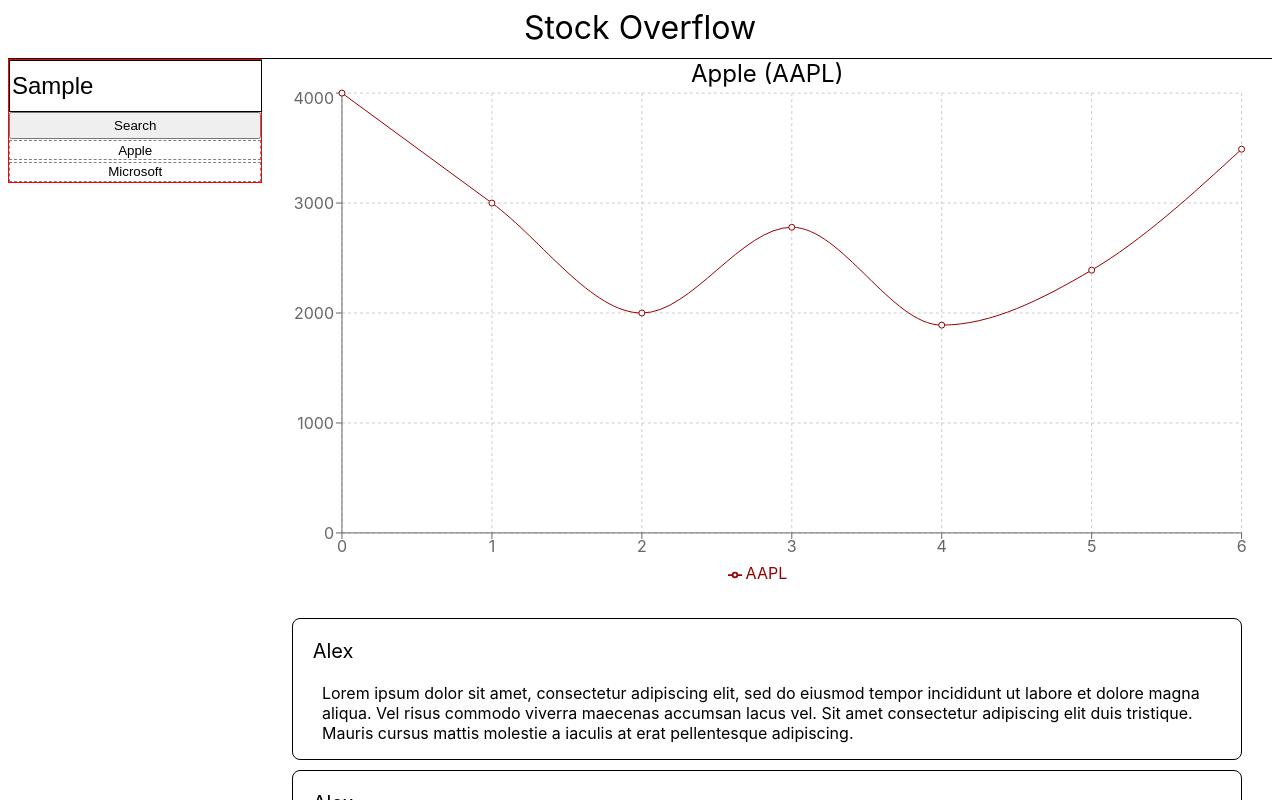
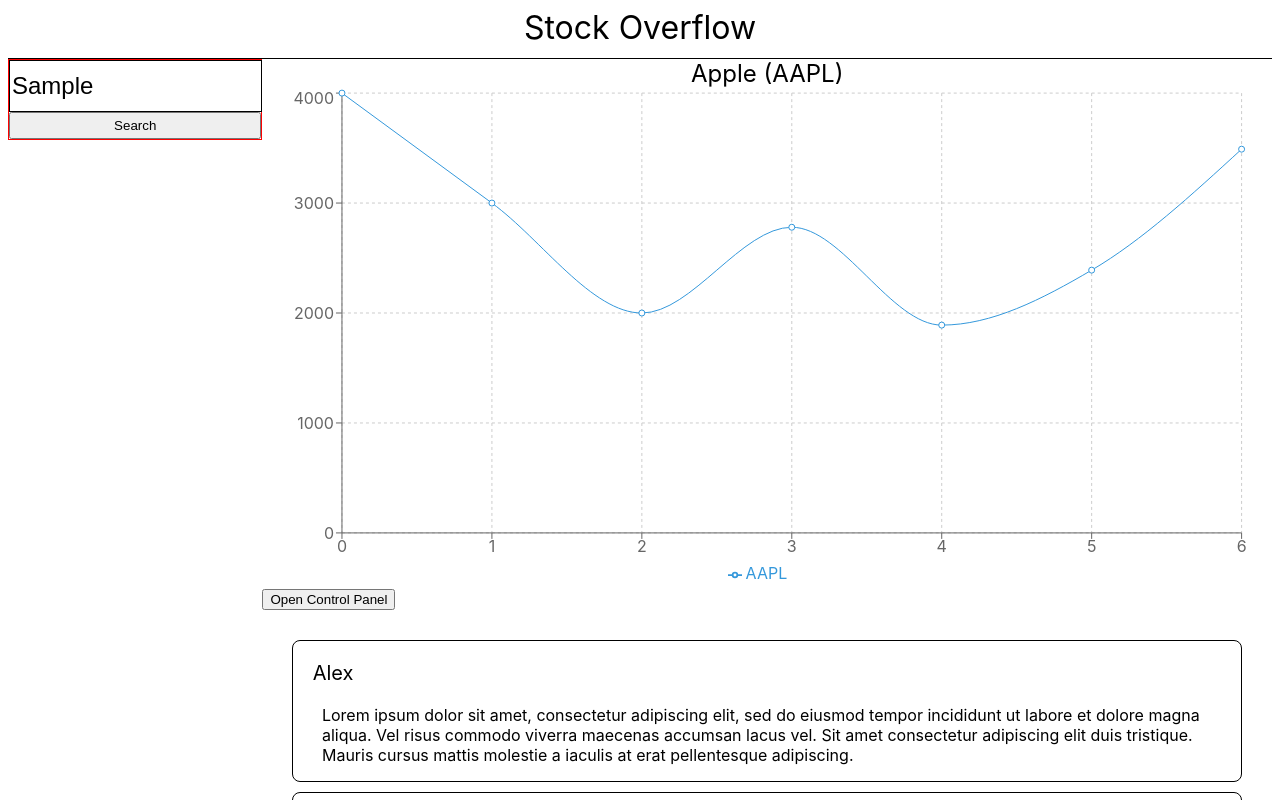
Before and after one commit to Andes0113/CIS4301, a React (Vite) app in the folder stock-overflow/: page / in a window 1280 px wide. Both pictures are taken after typing "Sample" into the empty fields and a click on the button "Search". Shown: the top 800 px of the page. Built offline with nearby package versions, Linux system fonts and the light colour scheme.

Commit message:
Settings, Multiple Lines

```diff
--- a/stock-overflow/src/App.jsx
+++ b/stock-overflow/src/App.jsx
@@ -1,23 +1,30 @@
 import { useState } from 'react';
-import Chart from './Chart/Chart';
 import Sidebar from './Sidebar/Sidebar';
 import Discussion from './Discussion/Discussion';
+import DataDisplay from './DataDisplay/DataDisplay';
+import ControlPanel from './ControlPanel/ControlPanel';
+import { SettingsContextProvider } from './SettingsContext';
 
 function App() {
-  const [company, setCompany] = useState({
-    name: 'Apple',
-    ticker: 'AAPL',
-  });
+  const [selected, setSelected] = useState([
+    {
+      name: 'Apple',
+      ticker: 'AAPL',
+    },
+  ]);
 
   return (
     <div className="App">
       <div id="header">Stock Overflow</div>
       <div className="page-container">
-        <Sidebar setCompany={setCompany} />
-        <div className="maincontent-container">
-          <Chart company={company} />
-          <Discussion company={company} />
-        </div>
+        <SettingsContextProvider>
+          <Sidebar setSelected={setSelected} />
+          <div className="maincontent-container">
+            <DataDisplay selected={selected} />
+            <ControlPanel />
+            <Discussion selected={selected} />
+          </div>
+        </SettingsContextProvider>
       </div>
     </div>
   );
--- a/stock-overflow/src/Chart/Chart.jsx
+++ /dev/null
@@ -1,104 +0,0 @@
-import { useEffect, useState } from 'react';
-import {
-  LineChart,
-  Line,
-  XAxis,
-  YAxis,
-  CartesianGrid,
-  Tooltip,
-  Legend,
-  ResponsiveContainer,
-} from 'recharts';
-import './Chart.css';
-
-const pHolder = [
-  {
-    day: 0,
-    AAPL: 4000,
-    MSFT: 2400,
-    amt: 2400,
-  },
-  {
-    day: 1,
-    AAPL: 3000,
-    MSFT: 1398,
-    amt: 2210,
-  },
-  {
-    day: 2,
-    AAPL: 2000,
-    MSFT: 9800,
-    amt: 2290,
-  },
-  {
-    day: 3,
-    AAPL: 2780,
-    MSFT: 3908,
-    amt: 2000,
-  },
-  {
-    day: 4,
-    AAPL: 1890,
-    MSFT: 4800,
-    amt: 2181,
-  },
-  {
-    day: 5,
-    AAPL: 2390,
-    MSFT: 3800,
-    amt: 2500,
-  },
-  {
-    day: 6,
-    AAPL: 3490,
-    MSFT: 4300,
-    amt: 2100,
-  },
-];
-
-function Chart({ company }) {
-  const [data, setData] = useState(pHolder);
-
-  useEffect(() => {
-    setData(
-      pHolder.map((instance) => ({
-        day: instance.day,
-        [company.ticker]: instance[company.ticker],
-      }))
-    );
-  }, [company]);
-
-  return (
-    <>
-      <div id="chart-company-header">{`${company.name} (${company.ticker})`}</div>
-      <ResponsiveContainer width="100%" height="100%">
-        <LineChart
-          width={500}
-          height={300}
-          data={data}
-          margin={{
-            top: 5,
-            right: 30,
-            left: 20,
-            bottom: 5,
-          }}
-        >
-          <CartesianGrid strokeDasharray="3 3" />
-          <XAxis dataKey="day" />
-          <YAxis />
-          <Tooltip />
-          <Legend />
-          <Line
-            type="monotone"
-            dataKey={company.ticker}
-            stroke="#960000"
-            activeDot={{ r: 6 }}
-          />
-          {/* <Line type="monotone" dataKey="price" stroke="#82ca9d" /> */}
-        </LineChart>
-      </ResponsiveContainer>
-    </>
-  );
-}
-
-export default Chart;
--- /dev/null
+++ b/stock-overflow/src/ControlPanel/ControlPanel.css
@@ -0,0 +1,13 @@
+#control-panel {
+  display: grid;
+  grid-template-columns: 1fr 1fr 1fr 1fr 1fr;
+}
+
+.control-option {
+  padding: 5%;
+  border: 1px solid gray;
+}
+
+label {
+  margin-right: 5%;
+}
--- /dev/null
+++ b/stock-overflow/src/ControlPanel/ControlPanel.jsx
@@ -0,0 +1,73 @@
+import './ControlPanel.css';
+import { useSettingsContext } from '../SettingsContext';
+import { useState } from 'react';
+
+function ControlPanel() {
+  const settings = useSettingsContext();
+  const {
+    multiSelect,
+    setMultiSelect,
+    indvar,
+    setIndVar,
+    dataType,
+    setDataType,
+  } = settings;
+  const [open, setOpen] = useState(false);
+  return (
+    <>
+      <button onClick={() => setOpen(!open)}>
+        {open ? 'Close' : 'Open'} Control Panel
+      </button>
+      {open && (
+        <div id="control-panel">
+          <div className="control-option">
+            <label htmlFor="multiselect">MultiSelect</label>
+            <input
+              id="multiselect"
+              type="checkbox"
+              value={multiSelect}
+              onChange={() => setMultiSelect(!multiSelect)}
+            />
+            {multiSelect && (
+              <div id="multiselect-options">
+                <div className="control-option">
+                  <select id="multiselect-display">
+                    <option value="standard">Show Both</option>
+                    <option value="difference">Show Diff</option>
+                  </select>
+                </div>
+              </div>
+            )}
+          </div>
+          <div className="control-option">
+            <label>Y-Axis</label>
+            <select
+              name="Set Independent Variable"
+              id="indep-var"
+              value={indvar}
+              onChange={(e) => setIndVar(e.target.value)}
+            >
+              <option value="price">Price</option>
+              <option value="volume">Volume</option>
+            </select>
+          </div>
+          <div className="control-option">
+            <label>Data Type</label>
+            <select
+              name="Set Data Type"
+              id="data-type"
+              value={dataType}
+              onChange={(e) => setDataType(e.target.value)}
+            >
+              <option value="plain">Plain</option>
+              <option value="difference">Diff</option>
+              <option value="percent_difference">% Diff</option>
+            </select>
+          </div>
+        </div>
+      )}
+    </>
+  );
+}
+
+export default ControlPanel;
--- /dev/null
+++ b/stock-overflow/src/DataDisplay/Chart/Chart.jsx
@@ -0,0 +1,51 @@
+import {
+  LineChart,
+  Line,
+  XAxis,
+  YAxis,
+  CartesianGrid,
+  Tooltip,
+  Legend,
+  ResponsiveContainer,
+} from 'recharts';
+import './Chart.css';
+
+const colors = ['#3498DB', '#B03A2E', '#28B463', '#28B463', '#F1C40F'];
+
+function Chart({ data, selected }) {
+  return (
+    <ResponsiveContainer width="100%" height="100%">
+      <LineChart
+        width={500}
+        height={300}
+        data={data}
+        margin={{
+          top: 5,
+          right: 30,
+          left: 20,
+          bottom: 5,
+        }}
+      >
+        <CartesianGrid strokeDasharray="3 3" />
+        <XAxis dataKey="day" />
+        <YAxis />
+        <Tooltip />
+        <Legend />
+        {selected.map((c, idx) => {
+          return (
+            <Line
+              key={idx}
+              type="monotone"
+              dataKey={c.ticker}
+              stroke={colors[idx]}
+              activeDot={{ r: 6 }}
+            />
+          );
+        })}
+        {/* <Line type="monotone" dataKey="price" stroke="#82ca9d" /> */}
+      </LineChart>
+    </ResponsiveContainer>
+  );
+}
+
+export default Chart;
--- /dev/null
+++ b/stock-overflow/src/DataDisplay/DataDisplay.jsx
@@ -0,0 +1,67 @@
+import { useState, useEffect } from 'react';
+import Chart from './Chart/Chart';
+
+const pHolder = [
+  {
+    day: 0,
+    AAPL: 4000,
+    MSFT: 2400,
+    amt: 2400,
+  },
+  {
+    day: 1,
+    AAPL: 3000,
+    MSFT: 1398,
+    amt: 2210,
+  },
+  {
+    day: 2,
+    AAPL: 2000,
+    MSFT: 9800,
+    amt: 2290,
+  },
+  {
+    day: 3,
+    AAPL: 2780,
+    MSFT: 3908,
+    amt: 2000,
+  },
+  {
+    day: 4,
+    AAPL: 1890,
+    MSFT: 4800,
+    amt: 2181,
+  },
+  {
+    day: 5,
+    AAPL: 2390,
+    MSFT: 3800,
+    amt: 2500,
+  },
+  {
+    day: 6,
+    AAPL: 3490,
+    MSFT: 4300,
+    amt: 2100,
+  },
+];
+
+function DataDisplay({ selected }) {
+  const [data, setData] = useState(pHolder);
+  useEffect(() => {
+    setData(pHolder);
+  }, [selected]);
+
+  const headerString = selected
+    .map((c) => `${c.name} (${c.ticker})`)
+    .join(', ');
+
+  return (
+    <>
+      <div id="chart-company-header">{headerString}</div>
+      <Chart data={data} selected={selected} />
+    </>
+  );
+}
+
+export default DataDisplay;
--- /dev/null
+++ b/stock-overflow/src/SettingsContext.jsx
@@ -0,0 +1,32 @@
+import { useState, createContext, useContext } from 'react';
+
+// Create Context object.
+const SettingsContext = createContext();
+
+// Export Provider
+export function SettingsContextProvider(props) {
+  const { children } = props;
+  const [multiSelect, setMultiSelect] = useState(false);
+  const [indvar, setIndVar] = useState('price');
+  const [dataType, setDataType] = useState('plain');
+
+  return (
+    <SettingsContext.Provider
+      value={{
+        multiSelect,
+        setMultiSelect,
+        indvar,
+        setIndVar,
+        dataType,
+        setDataType,
+      }}
+    >
+      {children}
+    </SettingsContext.Provider>
+  );
+}
+
+// Export useContext Hook.
+export function useSettingsContext() {
+  return useContext(SettingsContext);
+}
--- a/stock-overflow/src/Sidebar/Sidebar.jsx
+++ b/stock-overflow/src/Sidebar/Sidebar.jsx
@@ -1,7 +1,9 @@
 import { useState } from 'react';
 import './sidebar.css';
+import { useSettingsContext } from '../SettingsContext';
 
-export default function Sidebar({ setCompany }) {
+export default function Sidebar({ setSelected }) {
+  const { multiSelect } = useSettingsContext();
   const [companies, setCompanies] = useState([
     {
       name: 'Apple',
@@ -12,15 +14,35 @@
       ticker: 'MSFT',
     },
   ]);
+  const [query, setQuery] = useState([...companies]);
   const [input, setInput] = useState('');
 
   const selectCompany = (company) => {
     // Update selected company
-    setCompany(company);
+    if (multiSelect) {
+      setSelected((prev) => {
+        if (prev.filter((c) => c.ticker === company.ticker).length === 0) {
+          return [...prev, company];
+        } else if (prev.length > 1) {
+          return prev.filter((c) => c.ticker !== company.ticker);
+        }
+        return prev;
+      });
+    } else {
+      setSelected([company]);
+    }
   };
 
   const findStocks = () => {
     // Query for all companies matching input
+    setQuery(
+      companies.filter((c) => {
+        return (
+          c.name.toLowerCase().includes(input.toLowerCase()) ||
+          c.ticker.toLowerCase().includes(input.toLowerCase())
+        );
+      })
+    );
     console.log(input);
   };
 
@@ -36,13 +58,13 @@
       <button id="search-button" onClick={findStocks}>
         Search
       </button>
-      {companies.map((company) => (
+      {query.map((company) => (
         <button
           onClick={() => selectCompany(company)}
           className="search-result"
           key={company.ticker}
         >
-          {company.name}
+          {`${company.name} (${company.ticker})`}
         </button>
       ))}
     </div>
```
Also changed, not shown: stock-overflow/src/Discussion/Discussion.jsx (+8 -2 lines), stock-overflow/src/DataDisplay/Chart/Chart.css (renamed from stock-overflow/src/Chart/Chart.css).
